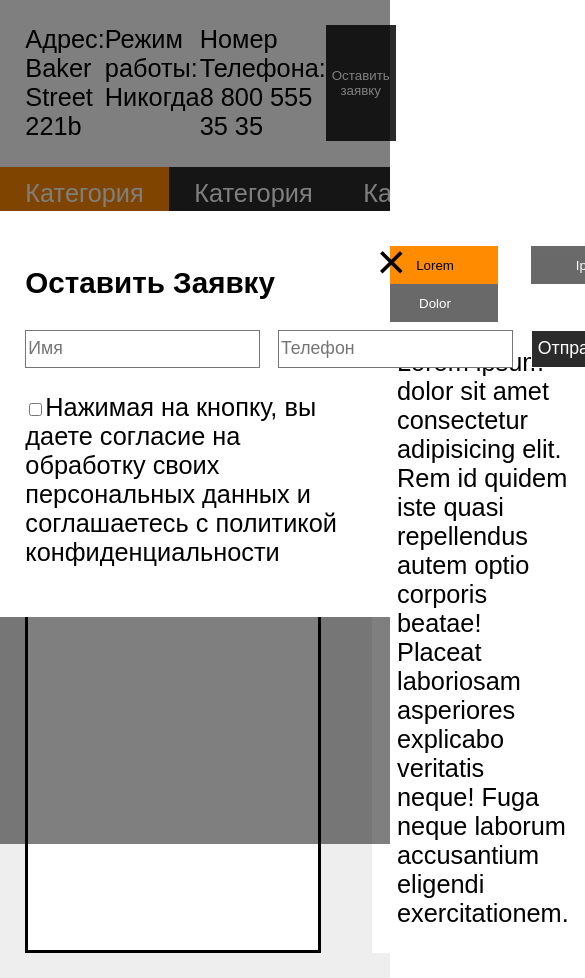
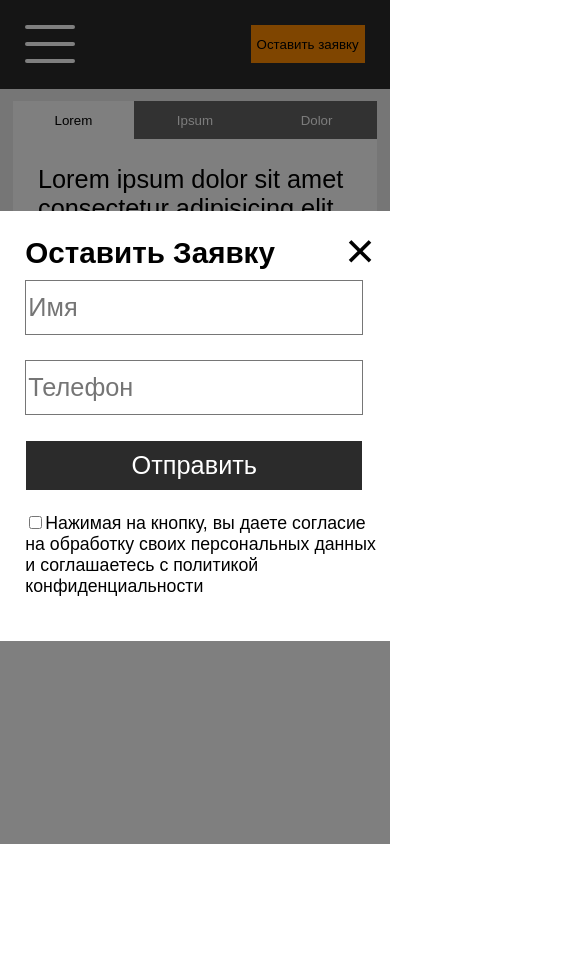
Before and after one commit to Rayelis/site1, a plain HTML site: page sub_category.html in a window 390 px wide. Both pictures are taken after a click on the button "Оставить заявку". Shown: the top 978 px of the page, 585 px wide, since content can reach past the window. After the commit the page ends 844 px from the top, so only its background shows below. Drawn offline with Linux system fonts and the light colour scheme.

Commit message:
mobile styles and aside animation

```diff
--- a/script.js
+++ b/script.js
@@ -60,3 +60,20 @@ function hide_feedback_form(){
     form.classList.add("hidden")
 
 }
+
+
+let is_sidebar_shown = false
+function show_sidebar(){
+
+    let sidebar = document.querySelector(".mobile-sidebar")
+
+    if(is_sidebar_shown){
+        sidebar.removeAttribute("style")
+        is_sidebar_shown = false
+        return
+    }
+
+    sidebar.style.transform = "translateX(0)"
+    is_sidebar_shown = true
+
+}
--- a/style.css
+++ b/style.css
@@ -156,10 +156,6 @@ main{
     width: calc(100% - var(--block_size) * 2);
 }
 
-.hidden {
-    display: none;
-}
-
 .close-button{
     position: absolute;
     top: 5%;
@@ -170,6 +166,7 @@ main{
 }
 
 .feedback-input{
+    position: relative;
     display: flex;
     flex-direction: row;
     height: calc(var(--block_size) * 1.5);
@@ -188,3 +185,156 @@ main{
     outline: none;
     border-color: var(--active_color);
 }
+
+@media (orientation: portrait) or (max-width:820px) {
+    .mobile-hide{
+        display: none;
+    }
+
+    main{
+        width: calc(100% - var(--block_size));
+        margin: calc(var(--block_size) * 0.5);
+    }
+
+    .mobile-show{
+        width: calc(100% - var(--block_size) * 2);
+        display: flex;
+        flex-direction: row;
+        padding: var(--block_size);
+        justify-content: space-between;
+        background-color: var(--default_color);
+    }
+
+    .main-content{
+        margin-right: 0;
+    }
+
+    .main-nav{
+        display: flex;
+        flex-direction: row;
+    }
+
+    .main-nav-button{
+        margin: 0;
+    }
+
+    .nav-active{
+        background-color: var(--background_color);
+        color: var(--font-color);
+    }
+
+    .mobile-feedback-button{
+        border: unset;
+        height: calc(var(--block_size) * 1.5);
+        background-color: var(--active_color);
+    }
+
+    .mobile-sidebar{
+        position: fixed;
+        display: flex;
+        flex-direction: column;
+        align-items: center;
+        transform: translateX(calc(-100% - var(--block_size)));
+        transition: 0.4s ease-out;
+        background-color: var(--background_color);
+        margin: 0;
+        width: 40svw;
+        height: 100svh;
+        z-index: 2;
+        border-top: 0;
+        border-left: 0;
+    }
+
+    .burger{
+        display: flex;
+        flex-direction: column;
+        justify-content: space-between;
+        width: calc(var(--block_size) * 1.95);
+        height: calc(var(--block_size) * 1.5);
+    }
+
+    .line{
+        background-color: var(--background_color);
+        height: 4px;
+        width: 100%;
+        border-radius: 10px;
+    }
+
+    .nav-checkbox{
+        position: absolute;
+        height: calc(var(--block_size) * 1.5);
+        width: calc(var(--block_size) * 1.5);
+        opacity: 0.0;
+        cursor: pointer;
+    }
+
+    .nav-checkbox:active{
+        -webkit-tap-highlight-color: transparent
+    }
+
+    .line1{
+        transform-origin: 0% 0%;
+        transition: transform 0.4s ease-in-out;
+    }
+
+    .line2{
+        transition: transform 0.2s ease-in-out;
+    }
+
+    .line3{
+        transform-origin: 0% 100%;
+        transition: transform 0.4s ease-in-out;
+    }
+
+    .nav-checkbox:checked~.burger .line1 {
+        transform: rotate(45deg);
+    }
+
+    .nav-checkbox:checked~.burger .line2 {
+        transform: scaleY(0);
+    }
+
+    .nav-checkbox:checked~.burger .line3 {
+        transform: rotate(-45deg);
+    }
+
+    .feedback-form{
+        display: grid;
+        height: calc(var(--block_size) * 15);
+    }
+
+    .feedback-form > h3{
+        height: min-content;
+        margin-top: 0;
+    }
+
+    .feedback-form > p{
+        position: relative;
+        top: 30%;
+        font-size: calc(var(--font_size) * 0.7);
+    }
+
+    .feedback-form .close-button{
+        top: 2%;
+        left: 87%;
+    }
+
+    .feedback-input{
+        position: relative;
+        bottom: 80%;
+        display: grid;
+        grid-template-columns: 1fr;
+        grid-template-rows: repeat(3, 1fr);
+    }
+
+    .feedback-input > input{
+        height: calc(var(--block_size) * 2);
+        margin-bottom: var(--block_size);
+        font-size: var(--font_size);
+    }
+
+}
+
+.hidden {
+    display: none;
+}
--- a/sub_category.html
+++ b/sub_category.html
@@ -8,7 +8,7 @@
 </head>
 <body>
 
-    <div class="black-screen hidden"></div>
+    <div class="black-screen hidden" onclick="hide_feedback_form()"></div>
     <form class="feedback-form hidden">
         <h3>Оставить Заявку</h3>
         <button class="close-button" onclick="hide_feedback_form()">×</button>
@@ -69,15 +69,20 @@
                 </div>
         </section>
         <section class="mobile-show">
-            <div class="burger"></div>
-            <button>Search</button>
+            <input type="checkbox" class="nav-checkbox" onclick="show_sidebar()">
+
+            <div class="burger">
+                <span class="line line1"></span>
+                <span class="line line2"></span>
+                <span class="line line3"></span>
+            </div>
+            <button class="mobile-feedback-button" onclick="show_feedback_form()">Оставить заявку</button>
         </section>
     </header>
 
 
     <div class="content">
-        <aside>Sidebar</aside>
-
+        <aside class="mobile-sidebar">Sidebar</aside>
         <main>
             <section class="main-nav">
                 <button class="main-nav-button nav-active" onclick="change_text(this)">Lorem</button>
```
